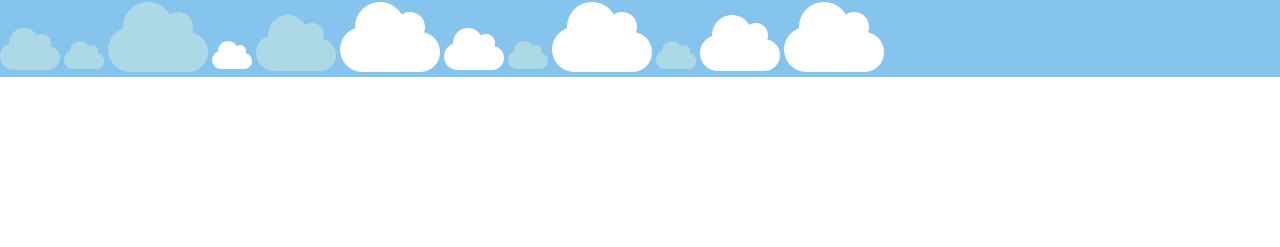
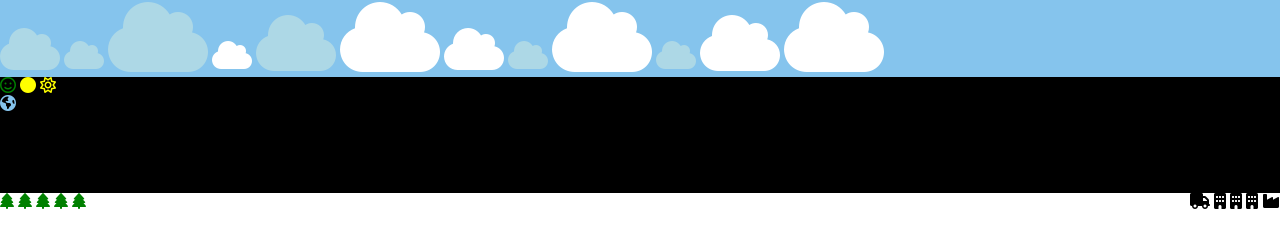
Before and after one commit to benlagrone/webtrendsSideScroller, a website: page index-v2.html in a window 1280 px wide. Shown: the part 537-784 px from the top of the page. Drawn offline with Linux system fonts and the light colour scheme.

Commit message:
Merge branch 'master' of https://github.com/benlagrone/webtrendsSideScroller
# Conflicts:
#	index-v2.html
#	index.html

```diff
--- a/index-v2.html
+++ b/index-v2.html
@@ -260,11 +260,39 @@
                 </div>
             </div>
         </section>
-        <section id="objects"></section>
+        <section id="objects">
+            <div id="sun">
+                <i class="fa fa-smile-o green"></i>
+                <i class="fa fa-circle yellow"></i>
+                <i class="fa fa-sun-o yellow"></i>
+            </div>
+            <div id="earth">
+                <i class="fa fa-globe blue land air"></i>
+            </div>
+            <div id="rocket">
+            <span>
+                <i class="fa fa-rocket fa-5x"></i>
+                <i class="fa fa-rocket fa-5x"></i>
+                <i class="fa fa-fire"></i>
+            </span>
+            </div>
+        </section>
         <section id="terra">
             <div id="ground">
-                <div></div>
-                <div></div>
+                <div class="left green">
+                    <i class="fa fa-tree"></i>
+                    <i class="fa fa-tree"></i>
+                    <i class="fa fa-tree"></i>
+                    <i class="fa fa-tree"></i>
+                    <i class="fa fa-tree"></i>
+                </div>
+                <div class="right">
+                    <i class="fa fa-truck"></i>
+                    <i class="fa fa-building small"></i>
+                    <i class="fa fa-building small"></i>
+                    <i class="fa fa-building large"></i>
+                    <i class="fa fa-industry large"></i>
+                </div>
             </div>
         </section>
     </main>
```
Also changed, not shown: index.html (+23 -45 lines).
